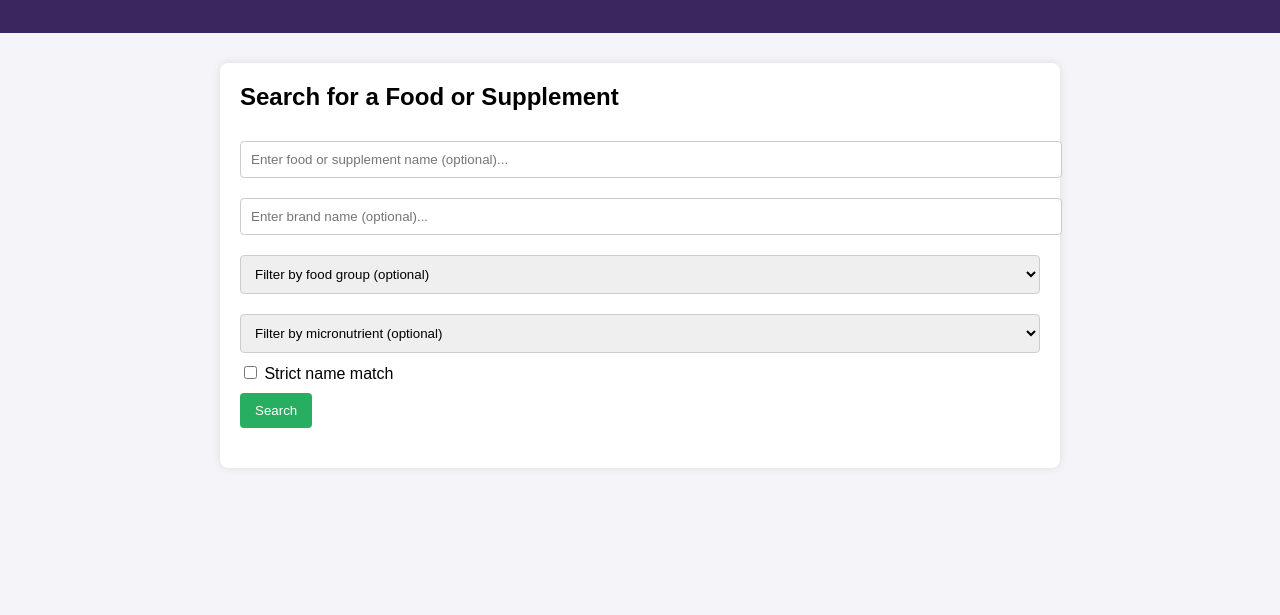
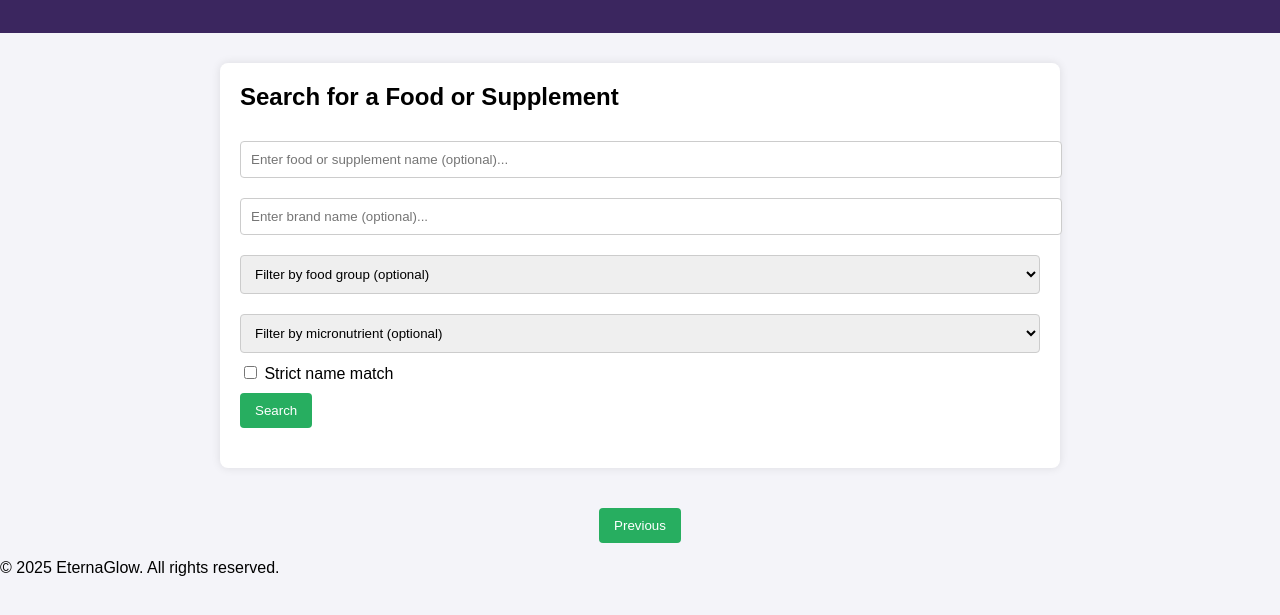
Before and after one commit to bihowell/EternaGlow, a plain HTML site: page Food_Supplement_Lookup_Final.html in a window 1280 px wide. Shown: the part 121-736 px from the top of the page. Drawn offline with Linux system fonts and the light colour scheme.

Commit message:
Update Food_Supplement_Lookup_Final.html

```diff
--- a/Food_Supplement_Lookup_Final.html
+++ b/Food_Supplement_Lookup_Final.html
@@ -226,5 +226,14 @@
       }
     }
   </script>
+</section>
+    <section class="section" style="text-align: center;">
+      <button onclick="history.back()" class="cta-button">Previous</button>
+    </section>
+  <p>
+  </p>
+  <footer>
+    &copy; 2025 EternaGlow. All rights reserved.
+  </footer>
 </body>
 </html>
```
